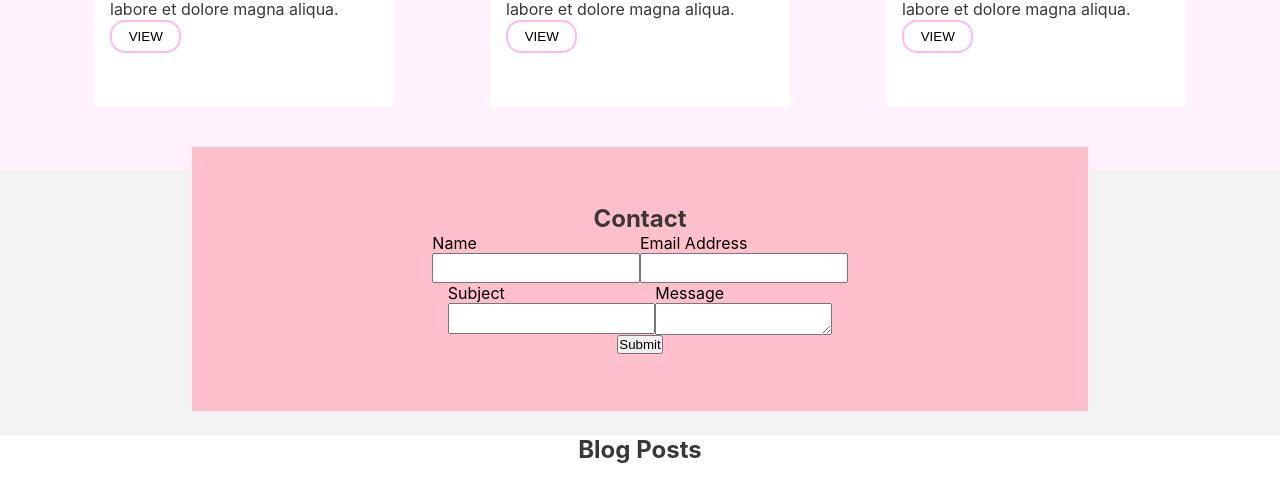
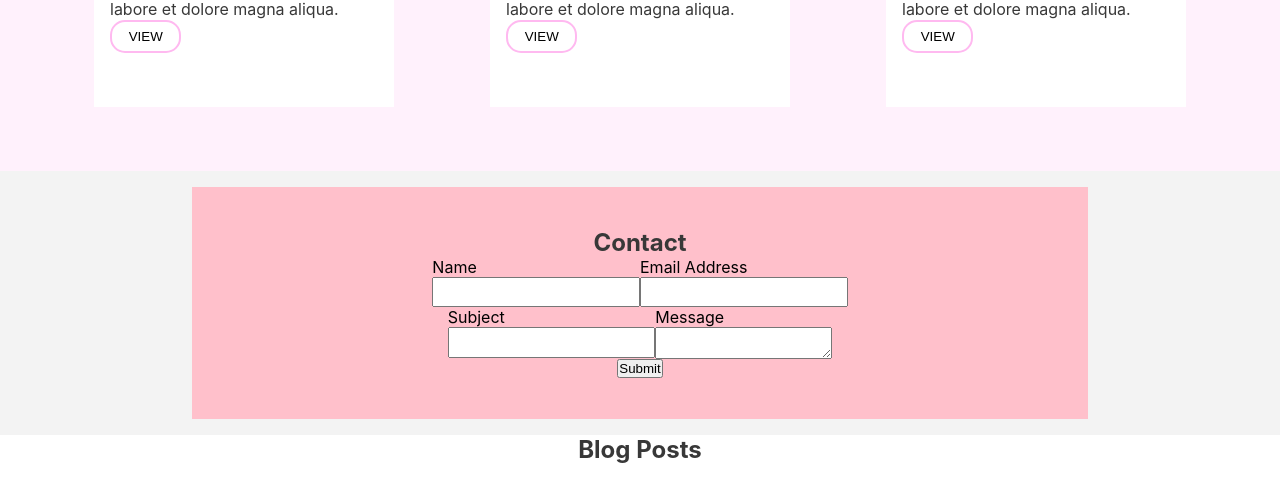
Before and after one commit to emmalynnn97/Emma-New-Website, a React (Create React App) app: page / in a window 1280 px wide. Shown: the part 1101-1586 px from the top of the page. Built offline with nearby package versions, Linux system fonts and the light colour scheme.

Commit message:
add useSlideIn hook and implement into various components

```diff
--- a/src/BlogPost.js
+++ b/src/BlogPost.js
@@ -1,33 +1,9 @@
 import React from 'react'
-import { useState, useEffect } from 'react'
 import ButtonSecondary from './ButtonSecondary'
+import useSlideIn from './useSlideIn'
 export default function BlogPost(props) {
     const emmaPink = '#FFF1FC'
-    const isElementXPercentInViewport = function (el, percentVisible) {
-        let
-            rect = el.getBoundingClientRect(),
-            windowHeight = (window.innerHeight || document.documentElement.clientHeight);
-
-        return !(
-            Math.floor(100 - (((rect.top >= 0 ? 0 : rect.top) / +-(rect.height / 1)) * 100)) < percentVisible ||
-            Math.floor(100 - ((rect.bottom - windowHeight) / rect.height) * 100) < percentVisible
-        )
-    };
-    const [translationX, setTranslationX] = useState(props.initialOffset.x);
-    const [translationY, setTranslationY] = useState(props.initialOffset.y)
-
-    useEffect(() => {
-        window.addEventListener('scroll', () => {
-            var cStudyContainers = document.querySelectorAll('.blog-posts-container');
-            cStudyContainers.forEach((cStudyContainer)=>{
-                if (isElementXPercentInViewport(cStudyContainer, 40)) {
-                    setTranslationX(0)
-                    setTranslationY(0)
-                }
-            })
-
-        })
-    })
+    const { translationX, translationY } = useSlideIn({x:0, y:100, containerClass:'blog-posts-container'})
     return (
         <div
             className='blog-post'
--- a/src/CaseStudy.js
+++ b/src/CaseStudy.js
@@ -1,31 +1,8 @@
 import React from 'react'
-import { useState, useEffect} from 'react'
 import ButtonSecondary from './ButtonSecondary'
+import useSlideIn from './useSlideIn'
 export default function CaseStudy(props) {
-    const isElementXPercentInViewport = function (el, percentVisible) {
-        let
-            rect = el.getBoundingClientRect(),
-            windowHeight = (window.innerHeight || document.documentElement.clientHeight);
-
-        return !(
-            Math.floor(100 - (((rect.top >= 0 ? 0 : rect.top) / +-(rect.height / 1)) * 100)) < percentVisible ||
-            Math.floor(100 - ((rect.bottom - windowHeight) / rect.height) * 100) < percentVisible
-        )
-    };
-    const [translationX, setTranslationX] = useState(props.initialOffset.x)
-    const [translationY, setTranslationY] = useState(props.initialOffset.y)
-
-    useEffect(() => {
-        window.addEventListener('scroll', () => {
-            var cStudyContainers = document.querySelectorAll('.case-study-container');
-            cStudyContainers.forEach((cStudyContainer)=>{
-                if (isElementXPercentInViewport(cStudyContainer, 40)) {
-                    setTranslationX(0)
-                    setTranslationY(0)
-                }
-            })
-        })
-    })
+    const { translationX, translationY} = useSlideIn({x:0, y:100, containerClass:'case-study-container'})
     return (
         <div
             className='case-study'
--- a/src/Contact.js
+++ b/src/Contact.js
@@ -1,10 +1,12 @@
 import React from 'react'
 import useContactForm from './CustomHooks'
+import useSlideIn from './useSlideIn'
 export default function Contact() {
     const { inputs, handleInputChange, handleSubmit } = useContactForm()
+    const { translationY } = useSlideIn({x:0, y:-5, containerClass:'form-container'})
     return (
-            <div style={{ width: '100%', height: '33vh', background:'#f3f3f3'}}>
-                <form onSubmit={handleSubmit} style={{ background:'pink', display: 'flex', alignItems: 'center', justifyContent:'center', flexDirection: 'column', height: '100%', width:'70%', margin:'0 auto', position:'relative', top:'-1.5em' }}>
+            <div className='form-container' style={{ width: '100%', height: '33vh', background:'#f3f3f3', padding:'1em 0'}}>
+                <form onSubmit={handleSubmit} style={{ background:'pink', display: 'flex', alignItems: 'center', justifyContent:'center', flexDirection: 'column', height: '100%', width:'70%', margin:'0 auto', transition:'.25s ease', transform:`translateY(${translationY}vh)` }}>
                     <h2 style={{ textAlign: 'center' }}>Contact</h2>
                     <div style={{ display: 'flex' }}>
                         <div style={{ display: 'flex', flexDirection: 'column' }}>
--- /dev/null
+++ b/src/useSlideIn.js
@@ -0,0 +1,32 @@
+import { useState, useEffect } from 'react'
+function isElementXPercentInViewport(el, percentVisible) {
+    let
+        rect = el.getBoundingClientRect(),
+        windowHeight = (window.innerHeight || document.documentElement.clientHeight);
+
+    return !(
+        Math.floor(100 - (((rect.top >= 0 ? 0 : rect.top) / +-(rect.height / 1)) * 100)) < percentVisible ||
+        Math.floor(100 - ((rect.bottom - windowHeight) / rect.height) * 100) < percentVisible
+    )
+};
+export default function useSlideIn({x, y, containerClass}){
+    const [translationX, setTranslationX] = useState(x)
+    const [translationY, setTranslationY] = useState(y)
+    useEffect(() => {
+        window.addEventListener('scroll', () => {
+            var cStudyContainers = document.querySelectorAll(`.${containerClass}`);
+            cStudyContainers.forEach((cStudyContainer)=>{
+                if (isElementXPercentInViewport(cStudyContainer, 40)) {
+                    setTranslationX(0)
+                    setTranslationY(0)
+                }
+            })
+        })
+    })
+    return {
+        translationX,
+        translationY,
+        setTranslationX,
+        setTranslationY
+    }
+}
```
